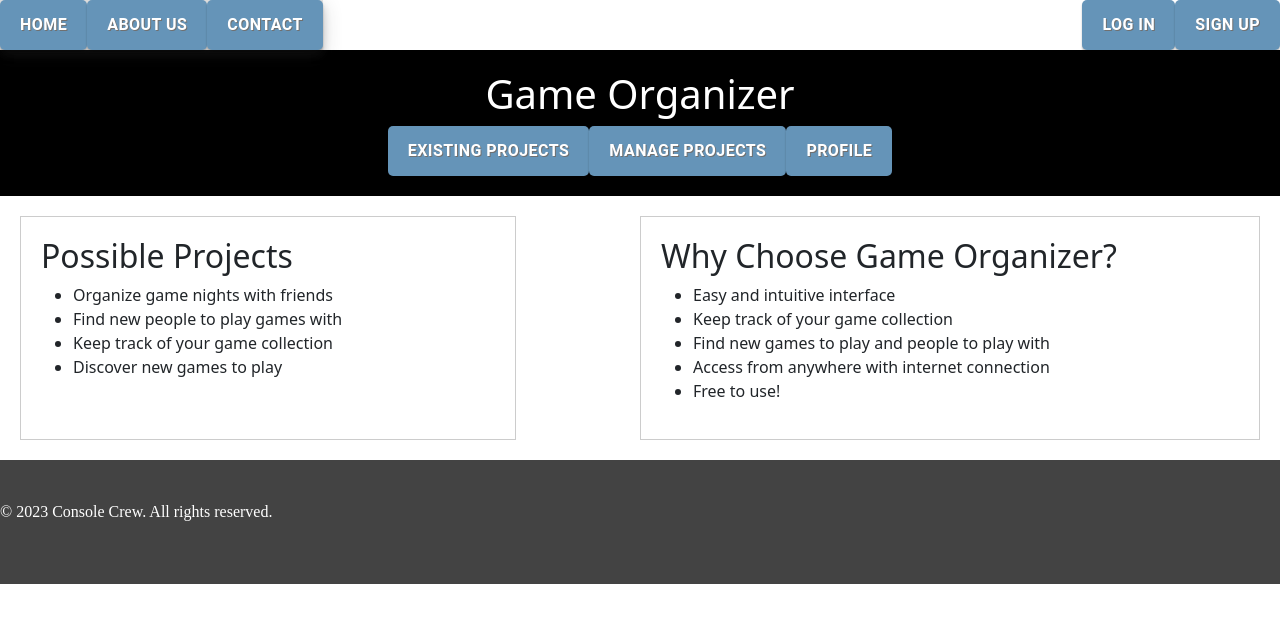
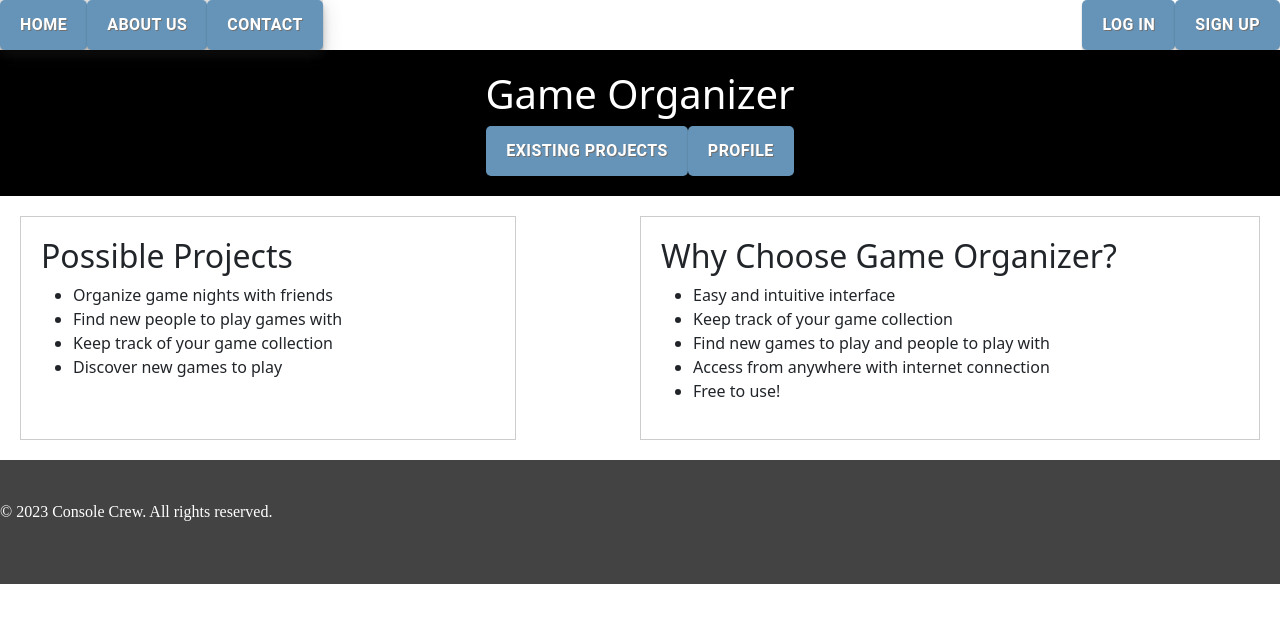
Before and after one commit to SethNowac/ConsoleCrew_FinalProjFrontEnd, a React (Create React App) app: page / in a window 1280 px wide. Shown: the top 622 px of the page. Built offline with nearby package versions, Linux system fonts and the light colour scheme; no server answers.

Commit message:
Made manage projects accessible only if project is selected

```diff
--- a/src/components/Header.js
+++ b/src/components/Header.js
@@ -18,7 +18,6 @@ function Header() {
           {isLoggedIn && (
             <>
               <NavButton to="/existing-projects" label="Existing Projects" />
-              <NavButton to="/manage-projects" label="Manage Projects" />
               <NavButton to="/profile" label="Profile" />
               <LogoutButton/>
             </>
--- a/src/pages/ExistingProjects.js
+++ b/src/pages/ExistingProjects.js
@@ -29,7 +29,6 @@ function ExistingProjects() {
         <h1>Game Organizer</h1>
         <div>
           <NavButton to="/existing-projects" label="Existing Projects" style={{ marginRight: '10px', color: 'white' }}>Existing Projects</NavButton>
-          <NavButton to="/manage-projects" label="Manage Projects" style={{ marginRight: '10px', color: 'white' }}>Manage Projects</NavButton>
           <NavButton to="/profile" label="Profile" style={{ color: 'white' }}>Profile</NavButton>
         </div>
       </header>
--- a/src/pages/Home.js
+++ b/src/pages/Home.js
@@ -22,7 +22,6 @@ function Home() {
         <h1>Game Organizer</h1>
         <div>
           <NavButton to="/existing-projects" label="Existing Projects" style={{ marginRight: '10px', color: 'white' }}>Existing Projects</NavButton>
-          <NavButton to="/manage-projects" label="Manage Projects"style={{ marginRight: '10px', color: 'white' }}>Manage Projects</NavButton>
           <NavButton to="/profile" label="Profile" style={{ color: 'white' }}>Profile</NavButton>
         </div>
       </header>
--- a/src/pages/ManageProjects.js
+++ b/src/pages/ManageProjects.js
@@ -144,7 +144,6 @@ function ManageProjects() {
                 <h1>Game Organizer</h1>
                 <div>
                     <NavButton to="/existing-projects" label="Existing Projects" style={{ marginRight: '10px', color: 'white' }}>Existing Projects</NavButton>
-                    <NavButton to="/manage-projects" label="Manage Projects" style={{ marginRight: '10px', color: 'white' }}>Manage Projects</NavButton>
                     <NavButton to="/profile" label="Profile" style={{ color: 'white' }}>Profile</NavButton>
                 </div>
             </header>
```
